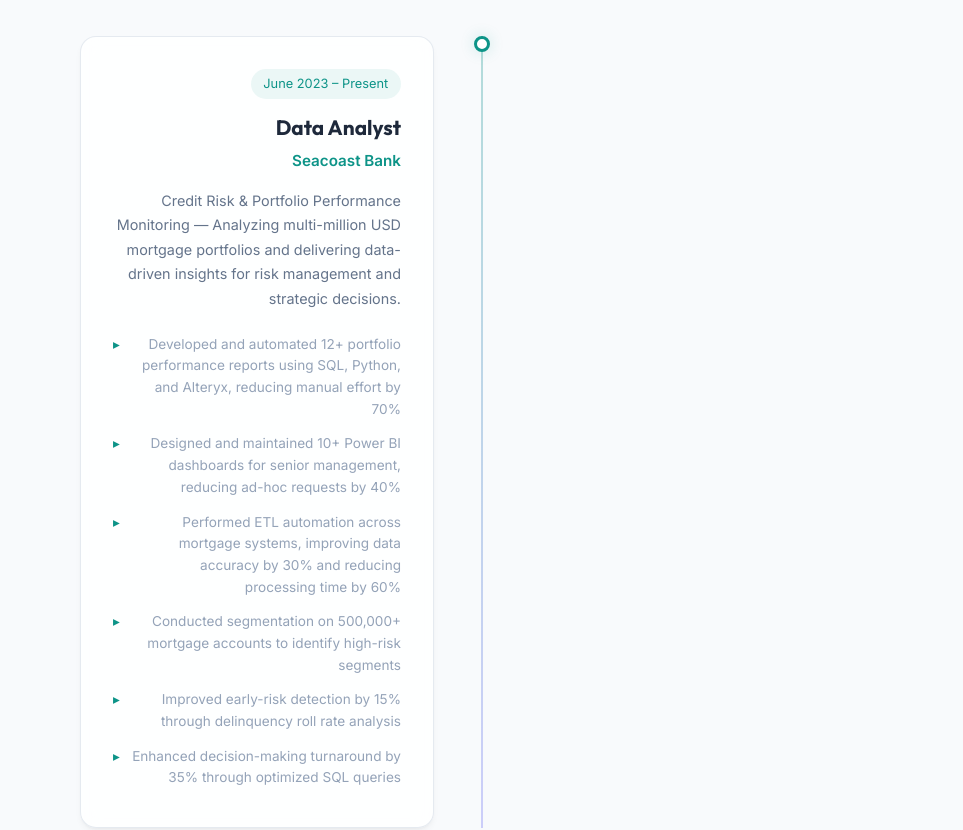
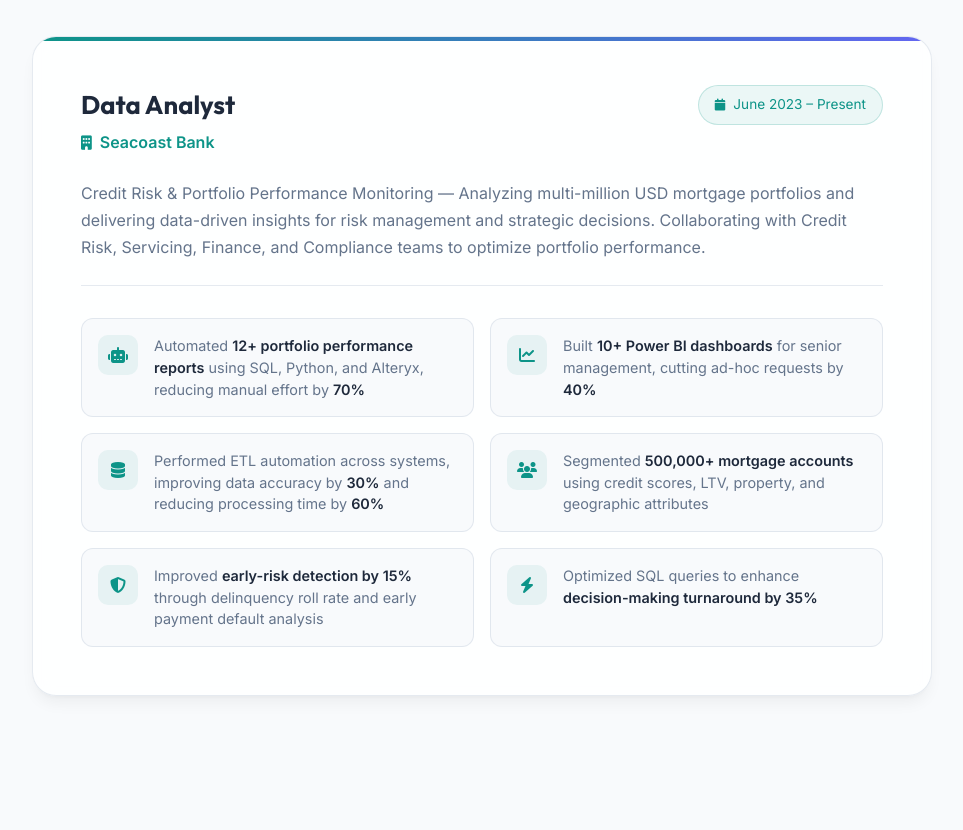
Before and after one commit to monishanaik25/monishanaik25-monishanaik25.github.io, a plain HTML site: page index.html in a window 1280 px wide. Shown: the part 3100-3930 px from the top of the page, without its empty margins (158-1121 px from the left). Drawn offline with Linux system fonts and the light colour scheme.

Commit message:
Update index.html

```diff
--- a/index.html
+++ b/index.html
@@ -656,123 +656,138 @@
             color: var(--accent);
         }
 
-        /* Experience Section */
-        .timeline {
-            position: relative;
+        /* ===== EXPERIENCE SECTION - ENHANCED ===== */
+        .experience-wrapper {
             max-width: 900px;
             margin: 0 auto;
         }
 
-        .timeline::before {
+        .exp-card {
+            background: var(--card-bg);
+            border: 1px solid var(--card-border);
+            border-radius: 24px;
+            padding: 3rem;
+            backdrop-filter: blur(10px);
+            box-shadow: var(--shadow-lg);
+            transition: all 0.4s ease;
+            position: relative;
+            overflow: hidden;
+        }
+
+        .exp-card:hover {
+            box-shadow: var(--shadow-xl);
+            border-color: rgba(13, 148, 136, 0.2);
+        }
+
+        .exp-card::before {
             content: '';
             position: absolute;
-            left: 50%;
-            transform: translateX(-50%);
-            width: 2px;
-            height: 100%;
+            top: 0;
+            left: 0;
+            width: 100%;
+            height: 4px;
             background: var(--gradient-1);
-            opacity: 0.3;
-        }
-
-        .timeline-item {
-            position: relative;
-            margin-bottom: 3rem;
-            width: 50%;
-            padding: 0 3rem;
-        }
-
-        .timeline-item:nth-child(odd) {
-            left: 0;
-            text-align: right;
-        }
-
-        .timeline-item:nth-child(even) {
-            left: 50%;
-            text-align: left;
-        }
-
-        .timeline-dot {
-            position: absolute;
-            width: 16px;
-            height: 16px;
-            border-radius: 50%;
-            background: white;
-            border: 3px solid var(--accent);
-            top: 0;
-            box-shadow: 0 0 15px var(--accent-glow);
-        }
-
-        .timeline-item:nth-child(odd) .timeline-dot {
-            right: -8px;
-        }
-
-        .timeline-item:nth-child(even) .timeline-dot {
-            left: -8px;
-        }
-
-        .timeline-content {
-            background: var(--card-bg);
-            border: 1px solid var(--card-border);
-            border-radius: 16px;
-            padding: 2rem;
-            backdrop-filter: blur(10px);
-            transition: all 0.4s ease;
-            box-shadow: var(--shadow);
-        }
-
-        .timeline-content:hover {
-            border-color: rgba(13, 148, 136, 0.3);
-            transform: translateY(-3px);
-            box-shadow: var(--shadow-xl);
-        }
-
-        .timeline-date {
-            display: inline-block;
-            padding: 0.3rem 0.8rem;
-            background: rgba(13, 148, 136, 0.08);
-            border-radius: 50px;
-            font-size: 0.8rem;
-            color: var(--accent);
-            margin-bottom: 0.75rem;
-        }
-
-        .timeline-title {
-            font-size: 1.3rem;
+        }
+
+        .exp-header {
+            display: flex;
+            justify-content: space-between;
+            align-items: flex-start;
+            margin-bottom: 1.5rem;
+            flex-wrap: wrap;
+            gap: 1rem;
+        }
+
+        .exp-title-block h3 {
+            font-size: 1.6rem;
+            color: var(--text);
             margin-bottom: 0.25rem;
-            color: var(--text);
-        }
-
-        .timeline-company {
+        }
+
+        .exp-company {
+            display: flex;
+            align-items: center;
+            gap: 0.5rem;
             color: var(--accent);
             font-weight: 600;
-            font-size: 0.95rem;
-            margin-bottom: 1rem;
-        }
-
-        .timeline-desc {
+            font-size: 1rem;
+        }
+
+        .exp-company i {
+            font-size: 0.9rem;
+        }
+
+        .exp-badge {
+            display: inline-flex;
+            align-items: center;
+            gap: 0.5rem;
+            padding: 0.5rem 1rem;
+            background: rgba(13, 148, 136, 0.08);
+            border: 1px solid rgba(13, 148, 136, 0.2);
+            border-radius: 50px;
+            font-size: 0.85rem;
+            color: var(--accent);
+            white-space: nowrap;
+        }
+
+        .exp-badge i {
+            font-size: 0.75rem;
+        }
+
+        .exp-summary {
             color: var(--text-muted);
+            font-size: 1rem;
+            line-height: 1.7;
+            margin-bottom: 2rem;
+            padding-bottom: 1.5rem;
+            border-bottom: 1px solid var(--card-border);
+        }
+
+        .exp-achievements {
+            display: grid;
+            grid-template-columns: repeat(2, 1fr);
+            gap: 1rem;
+        }
+
+        .exp-achievement {
+            display: flex;
+            align-items: flex-start;
+            gap: 1rem;
+            padding: 1rem;
+            background: var(--bg);
+            border: 1px solid var(--card-border);
+            border-radius: 12px;
+            transition: all 0.3s ease;
+        }
+
+        .exp-achievement:hover {
+            border-color: rgba(13, 148, 136, 0.3);
+            transform: translateY(-2px);
+            box-shadow: var(--shadow);
+        }
+
+        .exp-achievement-icon {
+            width: 40px;
+            height: 40px;
+            border-radius: 10px;
+            background: rgba(13, 148, 136, 0.08);
+            display: flex;
+            align-items: center;
+            justify-content: center;
+            color: var(--accent);
+            font-size: 1rem;
+            flex-shrink: 0;
+        }
+
+        .exp-achievement-text {
             font-size: 0.9rem;
-            line-height: 1.7;
-        }
-
-        .timeline-achievements {
-            list-style: none;
-            margin-top: 1rem;
-        }
-
-        .timeline-achievements li {
-            padding: 0.4rem 0;
-            color: var(--text-dim);
-            font-size: 0.85rem;
-            display: flex;
-            align-items: flex-start;
-            gap: 0.5rem;
-        }
-
-        .timeline-achievements li::before {
-            content: '▸';
-            color: var(--accent);
-            flex-shrink: 0;
+            color: var(--text-muted);
+            line-height: 1.5;
+        }
+
+        .exp-achievement-text strong {
+            color: var(--text);
+            font-weight: 600;
         }
 
         /* Education & Certs */
@@ -865,6 +880,27 @@
         .cert-info p {
             font-size: 0.8rem;
             color: var(--text-dim);
+        }
+
+        .cert-link {
+            display: inline-flex;
+            align-items: center;
+            gap: 0.4rem;
+            margin-top: 0.5rem;
+            font-size: 0.8rem;
+            color: var(--accent);
+            text-decoration: none;
+            font-weight: 500;
+            transition: all 0.3s ease;
+        }
+
+        .cert-link:hover {
+            gap: 0.7rem;
+            color: var(--accent-secondary);
+        }
+
+        .cert-link i {
+            font-size: 0.7rem;
         }
 
         /* Contact Section */
@@ -1078,6 +1114,10 @@
 
             .contact-visual {
                 order: -1;
+            }
+
+            .exp-achievements {
+                grid-template-columns: 1fr;
             }
         }
 
@@ -1117,25 +1157,16 @@
                 grid-template-columns: 1fr;
             }
 
-            .timeline::before {
-                left: 20px;
-            }
-
-            .timeline-item {
-                width: 100%;
-                left: 0 !important;
-                padding-left: 3.5rem;
-                padding-right: 0;
-                text-align: left !important;
-            }
-
-            .timeline-dot {
-                left: 12px !important;
-                right: auto !important;
-            }
-
             section {
                 padding: 4rem 1.5rem;
+            }
+
+            .exp-card {
+                padding: 2rem 1.5rem;
+            }
+
+            .exp-header {
+                flex-direction: column;
             }
         }
 
@@ -1158,8 +1189,13 @@
             .stat-number {
                 font-size: 1.5rem;
             }
+
+            .exp-achievements {
+                grid-template-columns: 1fr;
+            }
         }
     </style>
+<base target="_blank">
 </head>
 <body>
     <!-- Background Animation -->
@@ -1390,25 +1426,65 @@
                 <p class="section-desc">My professional journey in data analytics and credit risk management.</p>
             </div>
 
-            <div class="timeline">
-                <div class="timeline-item animate-on-scroll">
-                    <div class="timeline-dot"></div>
-                    <div class="timeline-content">
-                        <span class="timeline-date">June 2023 – Present</span>
-                        <h3 class="timeline-title">Data Analyst</h3>
-                        <div class="timeline-company">Seacoast Bank</div>
-                        <div class="timeline-desc">
-                            Credit Risk & Portfolio Performance Monitoring — Analyzing multi-million USD mortgage portfolios
-                            and delivering data-driven insights for risk management and strategic decisions.
+            <div class="experience-wrapper animate-on-scroll">
+                <div class="exp-card">
+                    <div class="exp-header">
+                        <div class="exp-title-block">
+                            <h3>Data Analyst</h3>
+                            <div class="exp-company">
+                                <i class="fas fa-building"></i>
+                                Seacoast Bank
+                            </div>
                         </div>
-                        <ul class="timeline-achievements">
-                            <li>Developed and automated 12+ portfolio performance reports using SQL, Python, and Alteryx, reducing manual effort by 70%</li>
-                            <li>Designed and maintained 10+ Power BI dashboards for senior management, reducing ad-hoc requests by 40%</li>
-                            <li>Performed ETL automation across mortgage systems, improving data accuracy by 30% and reducing processing time by 60%</li>
-                            <li>Conducted segmentation on 500,000+ mortgage accounts to identify high-risk segments</li>
-                            <li>Improved early-risk detection by 15% through delinquency roll rate analysis</li>
-                            <li>Enhanced decision-making turnaround by 35% through optimized SQL queries</li>
-                        </ul>
+                        <div class="exp-badge">
+                            <i class="fas fa-calendar"></i>
+                            June 2023 – Present
+                        </div>
+                    </div>
+
+                    <p class="exp-summary">
+                        Credit Risk & Portfolio Performance Monitoring — Analyzing multi-million USD mortgage portfolios
+                        and delivering data-driven insights for risk management and strategic decisions. Collaborating with
+                        Credit Risk, Servicing, Finance, and Compliance teams to optimize portfolio performance.
+                    </p>
+
+                    <div class="exp-achievements">
+                        <div class="exp-achievement">
+                            <div class="exp-achievement-icon"><i class="fas fa-robot"></i></div>
+                            <div class="exp-achievement-text">
+                                Automated <strong>12+ portfolio performance reports</strong> using SQL, Python, and Alteryx, reducing manual effort by <strong>70%</strong>
+                            </div>
+                        </div>
+                        <div class="exp-achievement">
+                            <div class="exp-achievement-icon"><i class="fas fa-chart-line"></i></div>
+                            <div class="exp-achievement-text">
+                                Built <strong>10+ Power BI dashboards</strong> for senior management, cutting ad-hoc requests by <strong>40%</strong>
+                            </div>
+                        </div>
+                        <div class="exp-achievement">
+                            <div class="exp-achievement-icon"><i class="fas fa-database"></i></div>
+                            <div class="exp-achievement-text">
+                                Performed ETL automation across systems, improving data accuracy by <strong>30%</strong> and reducing processing time by <strong>60%</strong>
+                            </div>
+                        </div>
+                        <div class="exp-achievement">
+                            <div class="exp-achievement-icon"><i class="fas fa-users"></i></div>
+                            <div class="exp-achievement-text">
+                                Segmented <strong>500,000+ mortgage accounts</strong> using credit scores, LTV, property, and geographic attributes
+                            </div>
+                        </div>
+                        <div class="exp-achievement">
+                            <div class="exp-achievement-icon"><i class="fas fa-shield-halved"></i></div>
+                            <div class="exp-achievement-text">
+                                Improved <strong>early-risk detection by 15%</strong> through delinquency roll rate and early payment default analysis
+                            </div>
+                        </div>
+                        <div class="exp-achievement">
+                            <div class="exp-achievement-icon"><i class="fas fa-bolt"></i></div>
+                            <div class="exp-achievement-text">
+                                Optimized SQL queries to enhance <strong>decision-making turnaround by 35%</strong>
+                            </div>
+                        </div>
                     </div>
                 </div>
             </div>
@@ -1441,18 +1517,48 @@
 
                 <div class="cert-card animate-on-scroll">
                     <h3><i class="fas fa-certificate"></i> Certifications</h3>
+
                     <div class="cert-item">
                         <div class="cert-icon"><i class="fas fa-database"></i></div>
                         <div class="cert-info">
-                            <h4>SQL Certification</h4>
-                            <p>HackerRank — Basic, Intermediate & Advanced</p>
+                            <h4>SQL (Basic)</h4>
+                            <p>HackerRank</p>
+                            <a href="https://www.hackerrank.com/certificates/056be08d8547" target="_blank" class="cert-link">
+                                View Certificate <i class="fas fa-arrow-right"></i>
+                            </a>
                         </div>
                     </div>
+
+                    <div class="cert-item">
+                        <div class="cert-icon"><i class="fas fa-database"></i></div>
+                        <div class="cert-info">
+                            <h4>SQL (Intermediate)</h4>
+                            <p>HackerRank</p>
+                            <a href="https://www.hackerrank.com/certificates/ea8d1bb807e4" target="_blank" class="cert-link">
+                                View Certificate <i class="fas fa-arrow-right"></i>
+                            </a>
+                        </div>
+                    </div>
+
+                    <div class="cert-item">
+                        <div class="cert-icon"><i class="fas fa-database"></i></div>
+                        <div class="cert-info">
+                            <h4>SQL (Advanced)</h4>
+                            <p>HackerRank</p>
+                            <a href="https://www.hackerrank.com/certificates/0bd51de48567" target="_blank" class="cert-link">
+                                View Certificate <i class="fas fa-arrow-right"></i>
+                            </a>
+                        </div>
+                    </div>
+
                     <div class="cert-item">
                         <div class="cert-icon"><i class="fas fa-cogs"></i></div>
                         <div class="cert-info">
                             <h4>Alteryx Designer Core</h4>
-                            <p>Alteryx Designer Core Certification</p>
+                            <p>Alteryx</p>
+                            <a href="https://www.credly.com/users/monisha-naik.e66d8f18/badges/" target="_blank" class="cert-link">
+                                View Badge <i class="fas fa-arrow-right"></i>
+                            </a>
                         </div>
                     </div>
                 </div>
```
